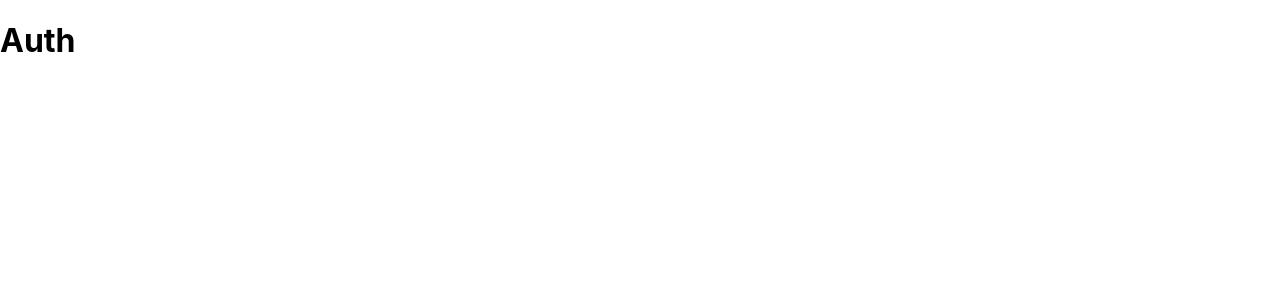
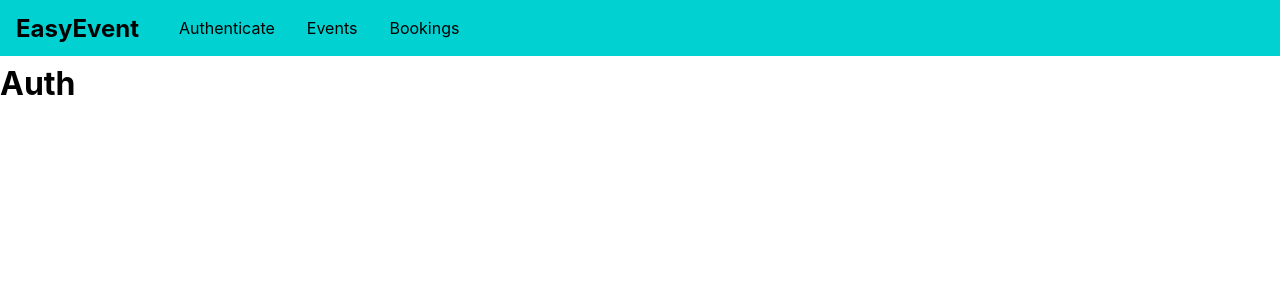
Before and after one commit to fahimvalanchery/GraphQL-Node-React-Mongo, a React (Create React App) app in the folder frontend/: page /auth in a window 1280 px wide. Shown: the top 300 px of the page. Built offline with nearby package versions, Linux system fonts and the light colour scheme.

Commit message:
basic view

```diff
--- a/frontend/src/App.css
+++ b/frontend/src/App.css
@@ -1,33 +1,3 @@
-.App {
-  text-align: center;
+.main-content {
+  margin-top: 4rem;
 }
-
-.App-logo {
-  animation: App-logo-spin infinite 20s linear;
-  height: 40vmin;
-  pointer-events: none;
-}
-
-.App-header {
-  background-color: #282c34;
-  min-height: 100vh;
-  display: flex;
-  flex-direction: column;
-  align-items: center;
-  justify-content: center;
-  font-size: calc(10px + 2vmin);
-  color: white;
-}
-
-.App-link {
-  color: #61dafb;
-}
-
-@keyframes App-logo-spin {
-  from {
-    transform: rotate(0deg);
-  }
-  to {
-    transform: rotate(360deg);
-  }
-}
--- a/frontend/src/App.js
+++ b/frontend/src/App.js
@@ -6,15 +6,22 @@ import AuthPage from './pages/Auth';
 import EventsPage from './pages/Events';
 import BookingsPage from './pages/Bookings';
 
+import MainNavigation from './components/Navigation/MainNavigation';
+
 function App() {
   return (
     <BrowserRouter>
+      <React.Fragment>
+        <MainNavigation />
+        <main className="main-content">
           <Switch>
             <Redirect from="/" to="/auth" exact />
             <Route path="/auth" component={AuthPage} />
             <Route path="/events" component={EventsPage} />
             <Route path="/bookings" component={BookingsPage} />
           </Switch>
+        </main>
+      </React.Fragment>
     </BrowserRouter>
   );
 }
--- /dev/null
+++ b/frontend/src/components/Navigation/MainNavigation.css
@@ -0,0 +1,40 @@
+.main-navigation {
+  position: fixed;
+  left: 0;
+  top: 0;
+  width: 100%;
+  height: 3.5rem;
+  background-color: #01d1d1;
+  padding: 0 1rem;
+  display: flex;
+  align-items: center;
+}
+
+.main-navigation__logo h1 {
+  margin: 0;
+  font-size: 1.5rem;
+}
+
+.main-navigation__item {
+  margin-left: 1.5rem;
+}
+
+.main-navigation__item ul {
+  display: flex;
+  list-style: none;
+  padding: 0;
+}
+
+.main-navigation__item li {
+  margin: 0 1rem;
+}
+
+.main-navigation__item a {
+  text-decoration: none;
+  color: #000;
+}
+
+.main-navigation__item a:hover,
+.main-navigation__itema:active {
+  color: #e1f1c3;
+}
--- /dev/null
+++ b/frontend/src/components/Navigation/MainNavigation.js
@@ -0,0 +1,25 @@
+import React from 'react';
+import { NavLink } from 'react-router-dom';
+import './MainNavigation.css';
+const mainNavigation = props => (
+  <header className="main-navigation">
+    <div className="main-navigation__logo">
+      <h1>EasyEvent</h1>
+    </div>
+    <nav className="main-navigation__item">
+      <ul>
+        <li>
+          <NavLink to="/auth">Authenticate</NavLink>
+        </li>
+        <li>
+          <NavLink to="/events">Events</NavLink>
+        </li>
+        <li>
+          <NavLink to="/bookings">Bookings</NavLink>
+        </li>
+      </ul>
+    </nav>
+  </header>
+);
+
+export default mainNavigation;
```
Lines whose indentation alone changed are shown as unchanged.
